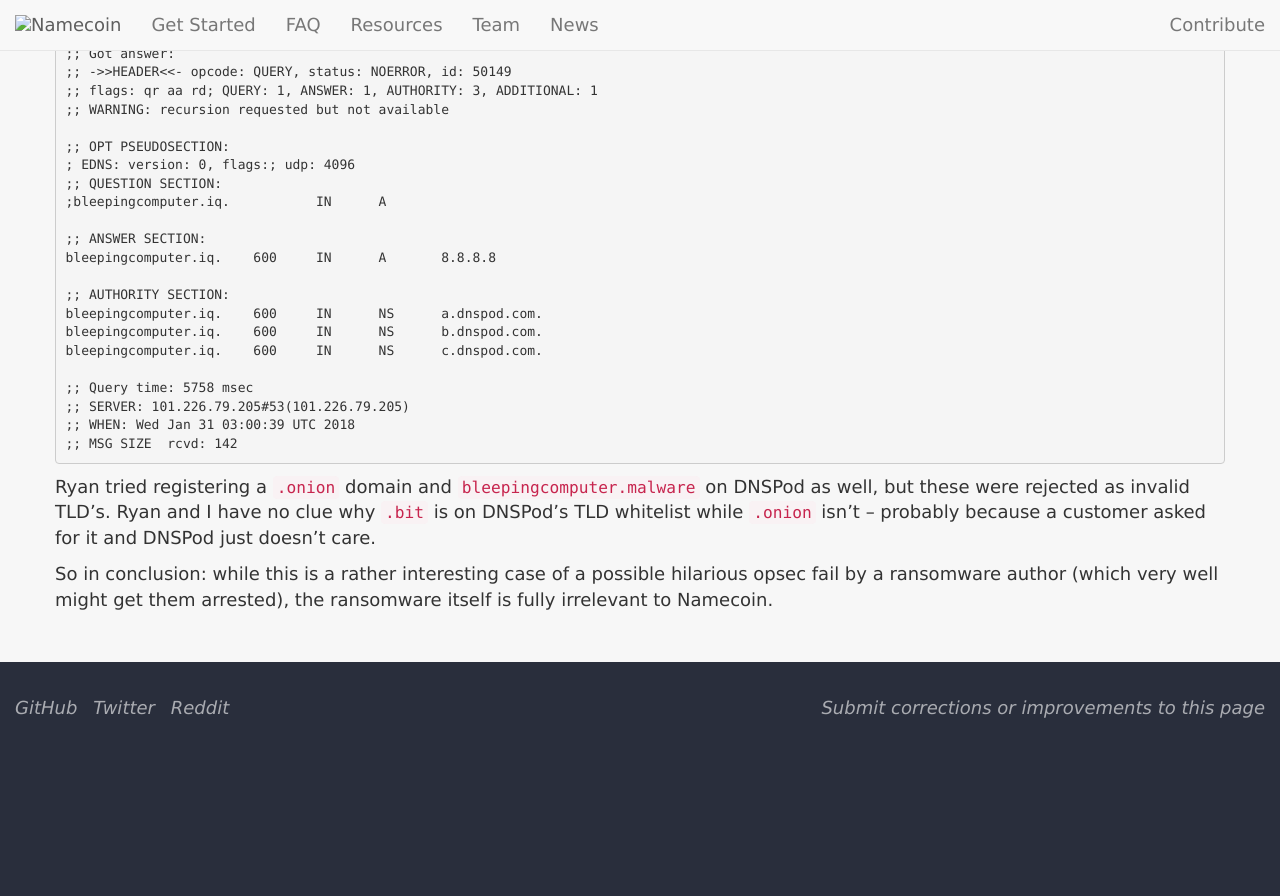
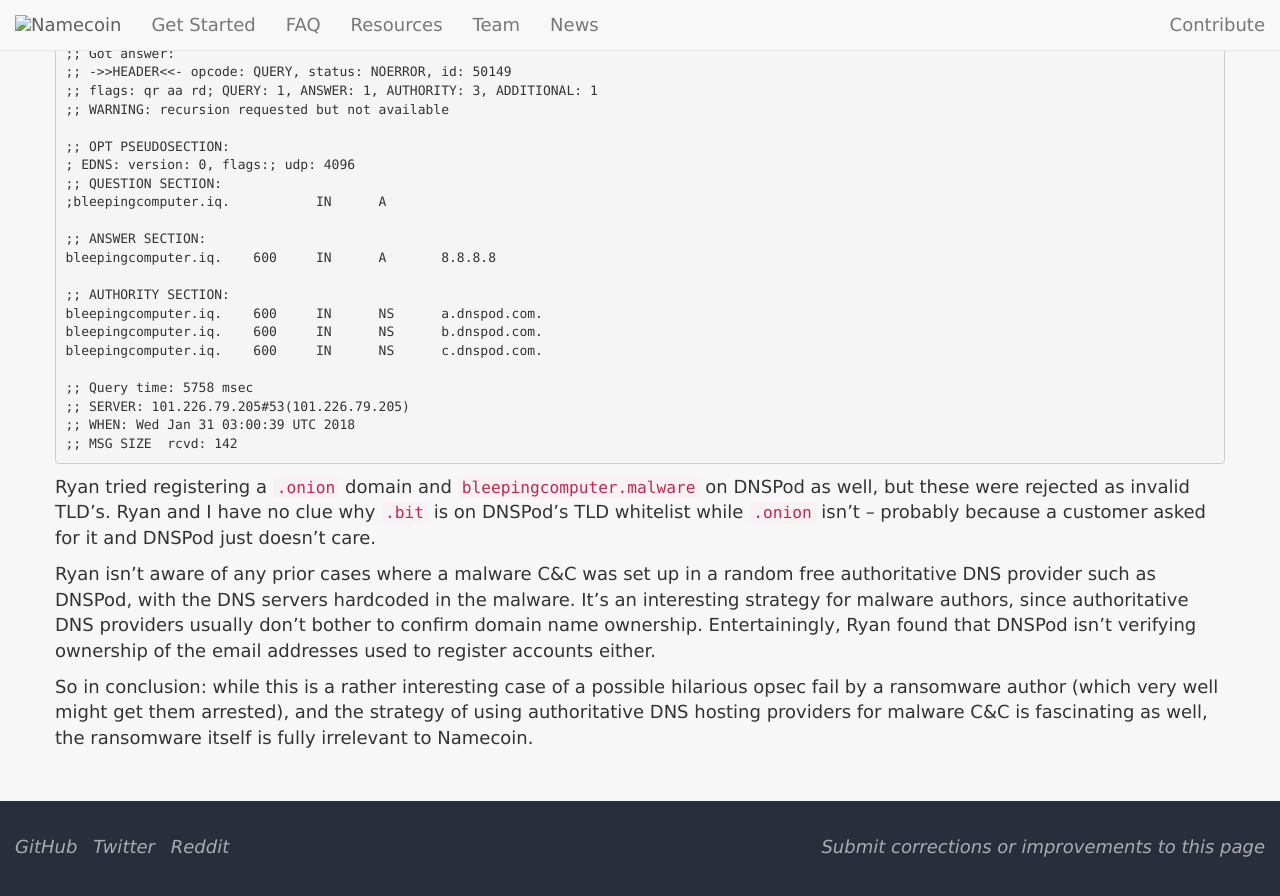
Before and after one commit to JeremyRand/namecoin.org, a Jekyll site: the page built from _posts/2018-01-30-recent-reports-ransomware-using-namecoin-missing-real-story.md, in a window 1280 px wide and 900 px high, scrolled down 2857 px. Shown: the top 896 px of the window. Built offline with Jekyll 4.4.1, drawn with Linux system fonts in a browser that asks for light colours; nearby versions of some CDN libraries; library files that are not in the unit come from our copies; before the commit the page ends 3618 px from its top, so only the background shows below that.

Commit message:
Add some more research by Ryan to post from 8253892f9343da22083dcd3a894d595f8455782d.

```diff
--- a/_posts/2018-01-30-recent-reports-ransomware-using-namecoin-missing-real-story.md
+++ b/_posts/2018-01-30-recent-reports-ransomware-using-namecoin-missing-real-story.md
@@ -109,4 +109,6 @@ bleepingcomputer.iq.    600     IN      NS      c.dnspod.com.
 
 Ryan tried registering a `.onion` domain and `bleepingcomputer.malware` on DNSPod as well, but these were rejected as invalid TLD's.  Ryan and I have no clue why `.bit` is on DNSPod's TLD whitelist while `.onion` isn't -- probably because a customer asked for it and DNSPod just doesn't care.
 
-So in conclusion: while this is a rather interesting case of a possible hilarious opsec fail by a ransomware author (which very well might get them arrested), the ransomware itself is fully irrelevant to Namecoin.
+Ryan isn't aware of any prior cases where a malware C&C was set up in a random free authoritative DNS provider such as DNSPod, with the DNS servers hardcoded in the malware.  It's an interesting strategy for malware authors, since authoritative DNS providers usually don't bother to confirm domain name ownership.  Entertainingly, Ryan found that DNSPod isn't verifying ownership of the email addresses used to register accounts either.
+
+So in conclusion: while this is a rather interesting case of a possible hilarious opsec fail by a ransomware author (which very well might get them arrested), and the strategy of using authoritative DNS hosting providers for malware C&C is fascinating as well, the ransomware itself is fully irrelevant to Namecoin.
```
